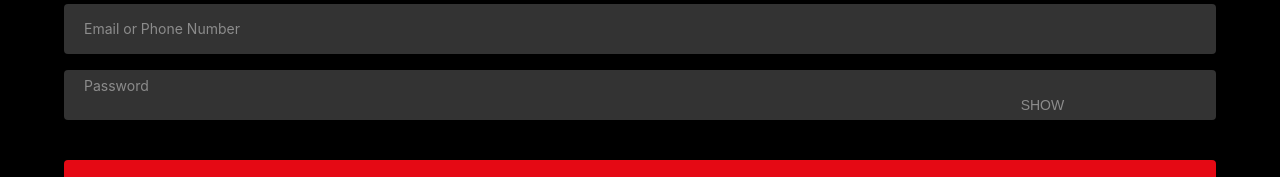
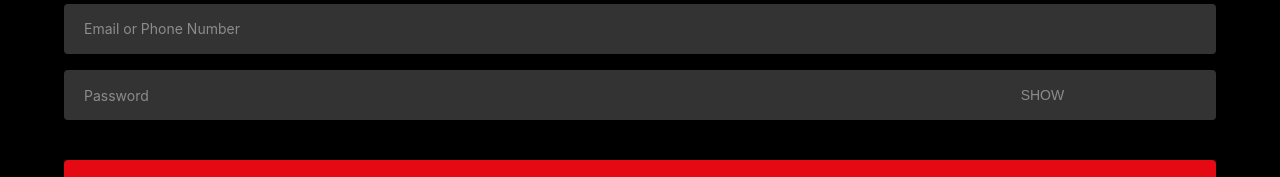
Before and after one commit to Kwabs-97/netflix-frontend-clone, a React (Create React App) app: page /login in a window 1280 px wide. Shown: the part 196-373 px from the top of the page. Built offline with nearby package versions, Linux system fonts and the light colour scheme.

Commit message:
fixed transform

```diff
--- a/src/Components/Loginpage/Main.module.css
+++ b/src/Components/Loginpage/Main.module.css
@@ -32,7 +32,6 @@
 }
 
 /* email input styles*/
-
 
 .loginForm .emailContainer {
   max-width: 100%;
@@ -229,7 +228,7 @@
   font-size: 14px;
   left: 20px;
   position: absolute;
-  top: 30%;
+  top: 50%;
   transform: translateY(-50%);
   transition: font 0.1s ease, top 0.1s ease, transform 0.1s ease;
 }
@@ -237,7 +236,7 @@
 .passwordContainer .passwordVisibleBtn {
   position: absolute;
   top: -50%;
-  transform: translateY(70%);
+  transform: translateY(50%);
   left: 82%;
   -webkit-appearance: none;
   -moz-appearance: none;
```
